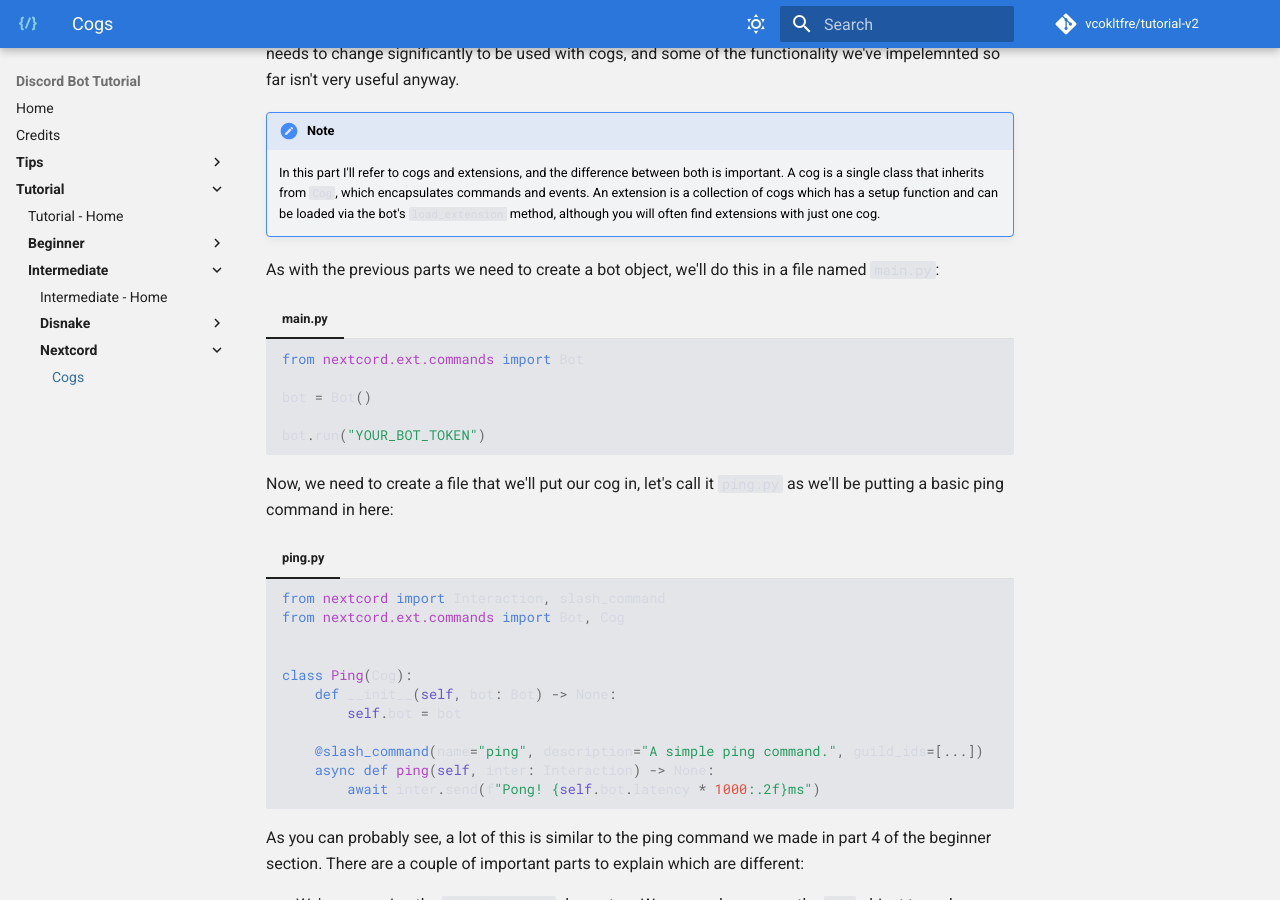
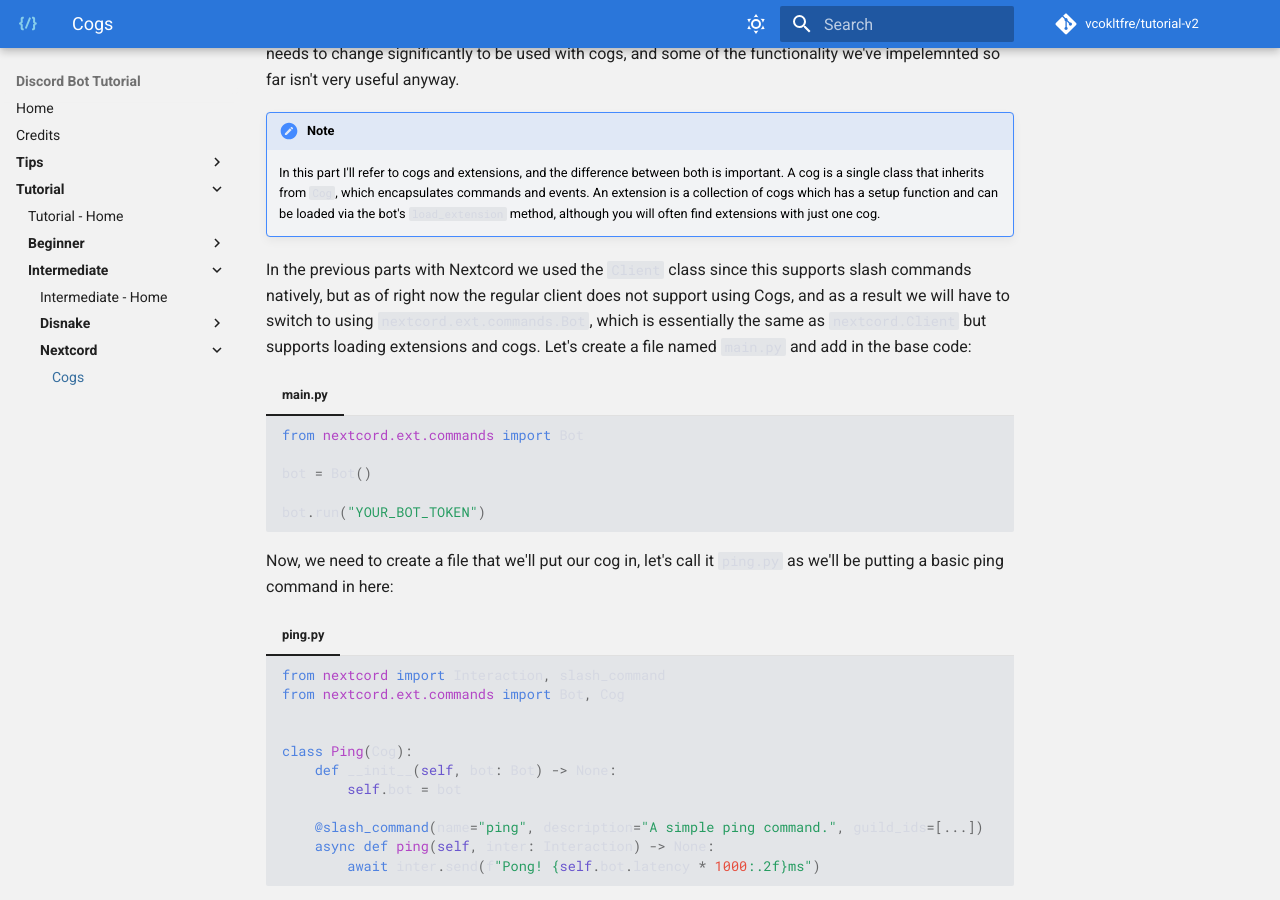
Before and after one commit to vcokltfre/tutorial-v2, an MkDocs documentation site: the page built from docs/tutorial/intermediate/nextcord/11-cogs.md, in a window 1280 px wide and 900 px high, scrolled down 385 px. Built offline with MkDocs 1.6.1 and Material for MkDocs 9.7.7, drawn with Linux system fonts in a browser that asks for light colours; comment, search, counter and statistics services are not loaded.

Commit message:
fix: modify text for nextcord cogs

```diff
--- a/docs/tutorial/intermediate/nextcord/11-cogs.md
+++ b/docs/tutorial/intermediate/nextcord/11-cogs.md
@@ -12,7 +12,7 @@
 
     In this part I'll refer to cogs and extensions, and the difference between both is important. A cog is a single class that inherits from `Cog`, which encapsulates commands and events. An extension is a collection of cogs which has a setup function and can be loaded via the bot's `load_extension` method, although you will often find extensions with just one cog.
 
-As with the previous parts we need to create a bot object, we'll do this in a file named `main.py`:
+In the previous parts with Nextcord we used the `Client` class since this supports slash commands natively, but as of right now the regular client does not support using Cogs, and as a result we will have to switch to using `nextcord.ext.commands.Bot`, which is essentially the same as `nextcord.Client` but supports loading extensions and cogs. Let's create a file named `main.py` and add in the base code:
 
 === "main.py"
 
```
